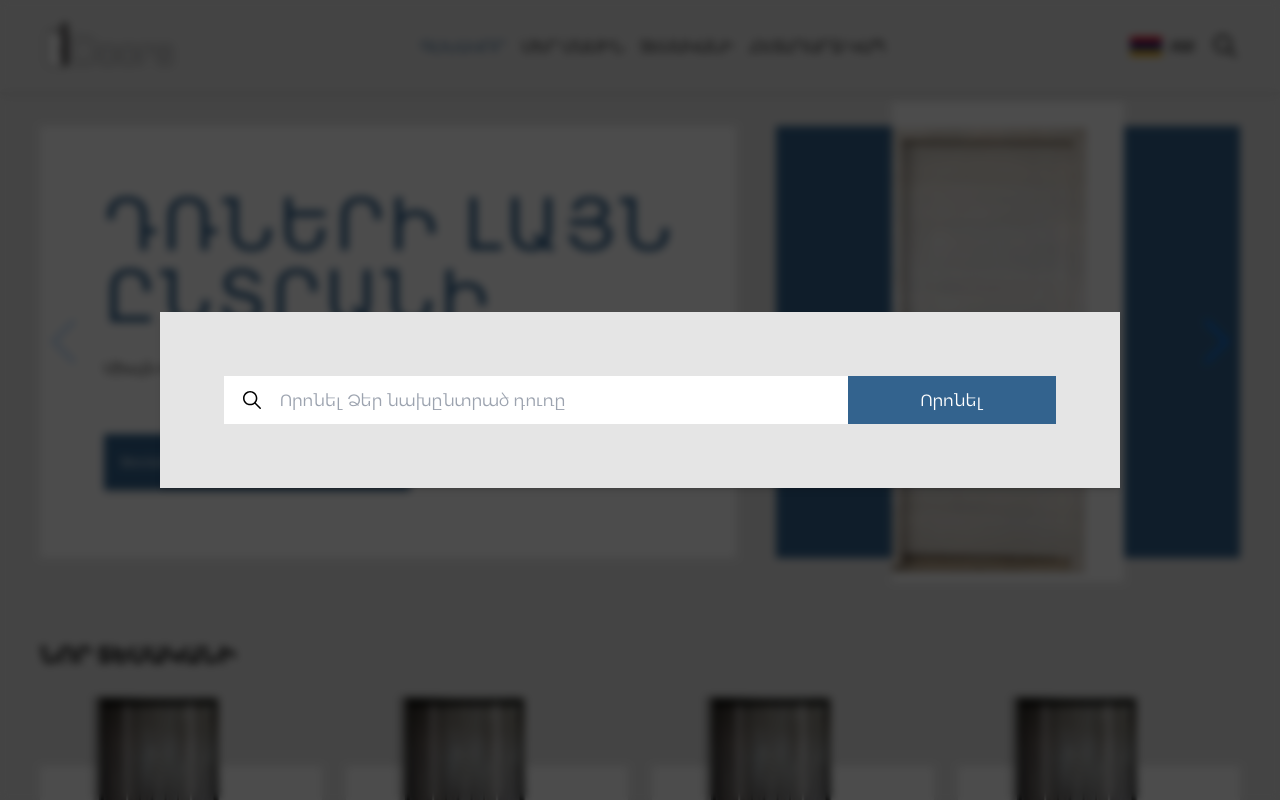
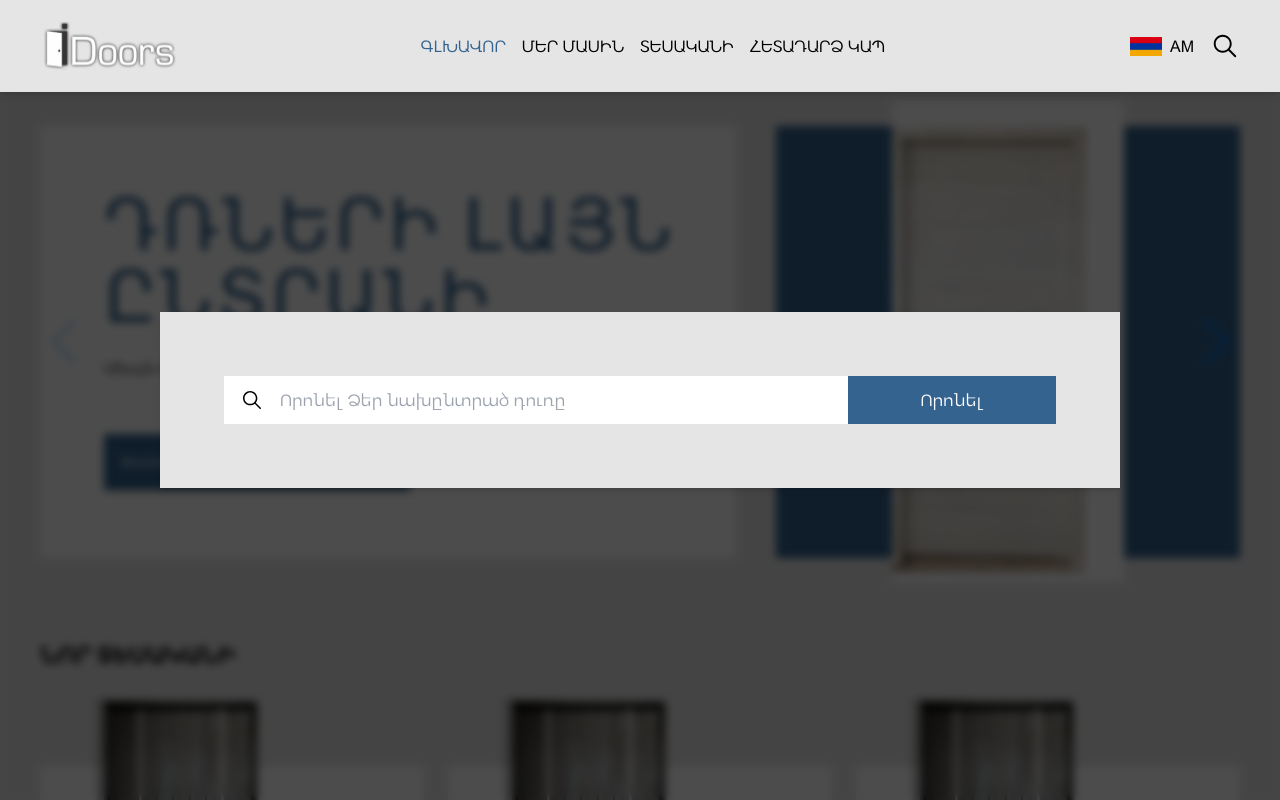
Before and after one commit to artsimonyan21/IDoors_FE, a React (Vite) app: page / in a window 1280 px wide. Both pictures are taken after a click on the button 1225 px from the left and 46 px from the top of the page. Shown: the top 800 px of the page. Built offline with nearby package versions, Linux system fonts and the light colour scheme; a web font is replaced by a local one.

Commit message:
updates...

```diff
--- a/src/app-wrapper/app-wrapper.tsx
+++ b/src/app-wrapper/app-wrapper.tsx
@@ -18,7 +18,7 @@ const AppWrapper = ({ children }: Props) => {
   } = useAppStore((store) => store);
 
   return (
-    <main className=" w-screen max-w-screen-3xl flex flex-col items-center justify-between mx-auto overflow-x-hidden">
+    <main className=" w-full h-full overflow-x-hidden">
       {isMenuOpen ? (
         <div className=" w-full h-full md:hidden">
           <Overlay />
@@ -35,7 +35,7 @@ const AppWrapper = ({ children }: Props) => {
 
       {isSearchbarOpen ? (
         <>
-          <section className=" w-full h-full hidden md:flex items-center justify-center fixed z-[100]">
+          <section className=" w-full h-full hidden md:flex items-center justify-center fixed z-[999]">
             <Searchbar />
           </section>
           <div className=" w-full h-full md:flex hidden">
--- a/src/layouts/main-layout.tsx
+++ b/src/layouts/main-layout.tsx
@@ -1,17 +1,16 @@
 import useScrollToTop from "@/hooks/useScrollToTop";
+import { Outlet } from "react-router";
 import Footer from "./Footer/footer";
 import Navbar from "./navbar/navbar";
-import { Outlet } from "react-router";
-import AppWrapper from "@/app-wrapper/app-wrapper";
 
 const MainLayout = () => {
   useScrollToTop();
   return (
     <>
       <Navbar />
-      <AppWrapper>
+      <section className=" w-full max-w-max-device mx-auto">
         <Outlet />
-      </AppWrapper>
+      </section>
       <Footer />
     </>
   );
--- a/src/layouts/navbar/navbar.tsx
+++ b/src/layouts/navbar/navbar.tsx
@@ -24,7 +24,7 @@ const Navbar = () => {
   useHideScroll(isMenuOpen);
 
   return (
-    <nav className=" fixed left-0 top-0 w-full h-[92px] flex items-center justify-between gap-x-5 xs:px-10 px-5 z-50 bg-light-1 mb-[92px] shadow-md">
+    <nav className=" fixed left-0 top-0 w-full h-[92px] flex items-center justify-between gap-x-5 xs:px-10 px-5 z-[999] bg-light-1 mb-[92px] shadow-md">
       <NavLink to="/" className="flex items-center">
         <img src="/images/logo.svg" alt="" />
       </NavLink>
--- a/src/main.tsx
+++ b/src/main.tsx
@@ -2,9 +2,12 @@ import ReactDOM from "react-dom/client";
 import { BrowserRouter } from "react-router-dom";
 import App from "./App";
 import "./index.css";
+import AppWrapper from "./app-wrapper/app-wrapper";
 
 ReactDOM.createRoot(document.getElementById("root")!).render(
   <BrowserRouter>
-    <App />
+    <AppWrapper>
+      <App />
+    </AppWrapper>
   </BrowserRouter>
 );
--- a/src/pages/home/home.tsx
+++ b/src/pages/home/home.tsx
@@ -47,7 +47,7 @@ const Home = () => {
         <div className=" w-full flex justify-start items-center py-4">
           <h4 className=" text-2xl font-semibold uppercase">Նոր տեսականի</h4>
         </div>
-        <div className=" w-full grid md:grid-cols-4 xs:grid-cols-2 gap-x-6 gap-y-28 py-20">
+        <div className=" w-full grid md:grid-cols-grid-1 xs:grid-cols-2 gap-x-6 gap-y-28 py-20">
           <NewRange img={DoorRange} doorName={"WNG008 ID-002"} />
           <NewRange img={DoorRange} doorName={"WNG008 ID-002"} />
           <NewRange img={DoorRange} doorName={"WNG008 ID-002"} />
--- a/tailwind.config.js
+++ b/tailwind.config.js
@@ -20,7 +20,10 @@ export default {
         "gray-1": "#BFB7B7",
       },
       gridTemplateColumns: {
-        "grid-1": "repeat(auto-fit, minmax(250px, 1fr))",
+        "grid-1": "repeat(auto-fit, minmax(300px, 1fr))",
+      },
+      maxWidth: {
+        "max-device": "1920px",
       },
     },
   },
```
